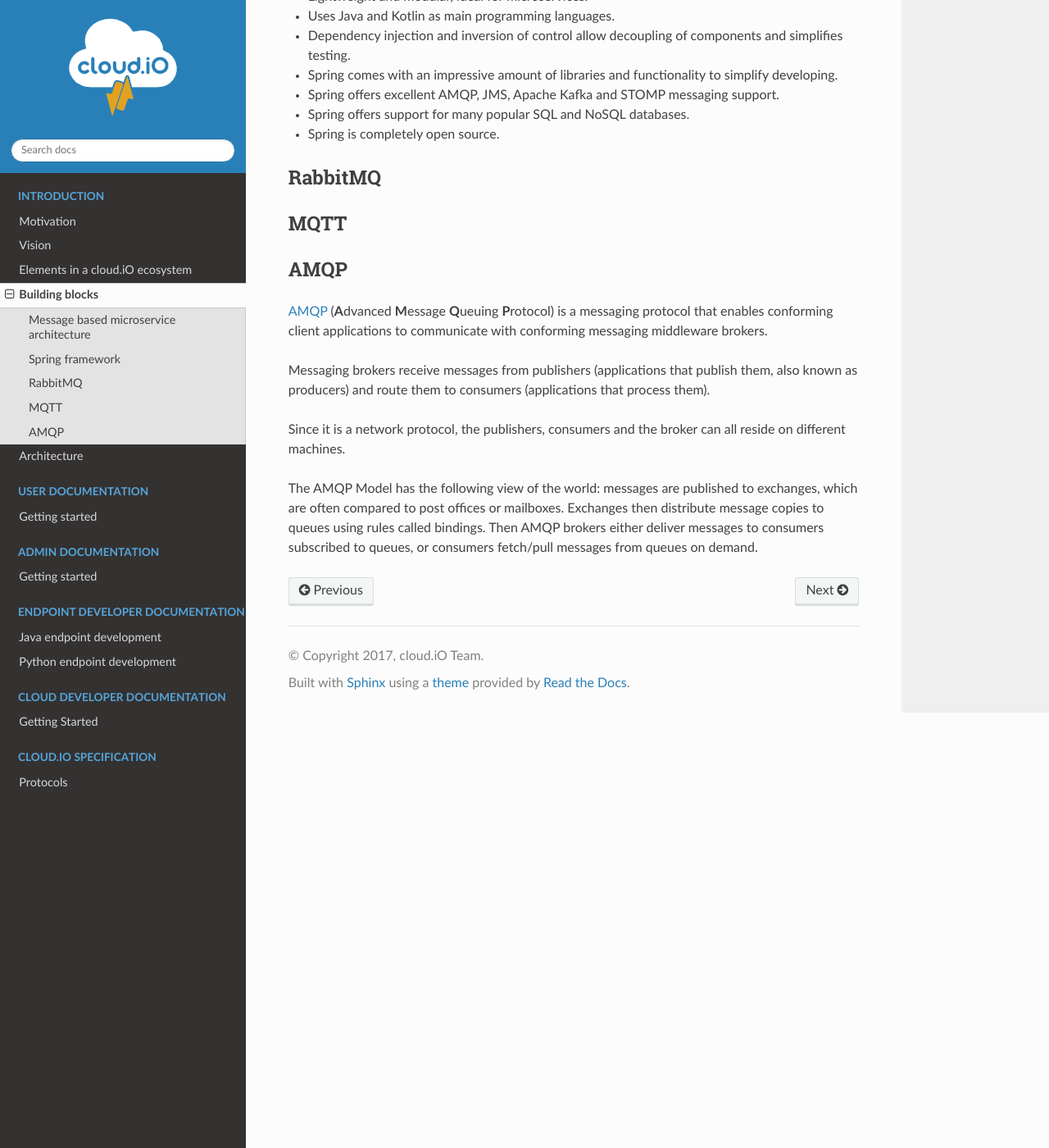
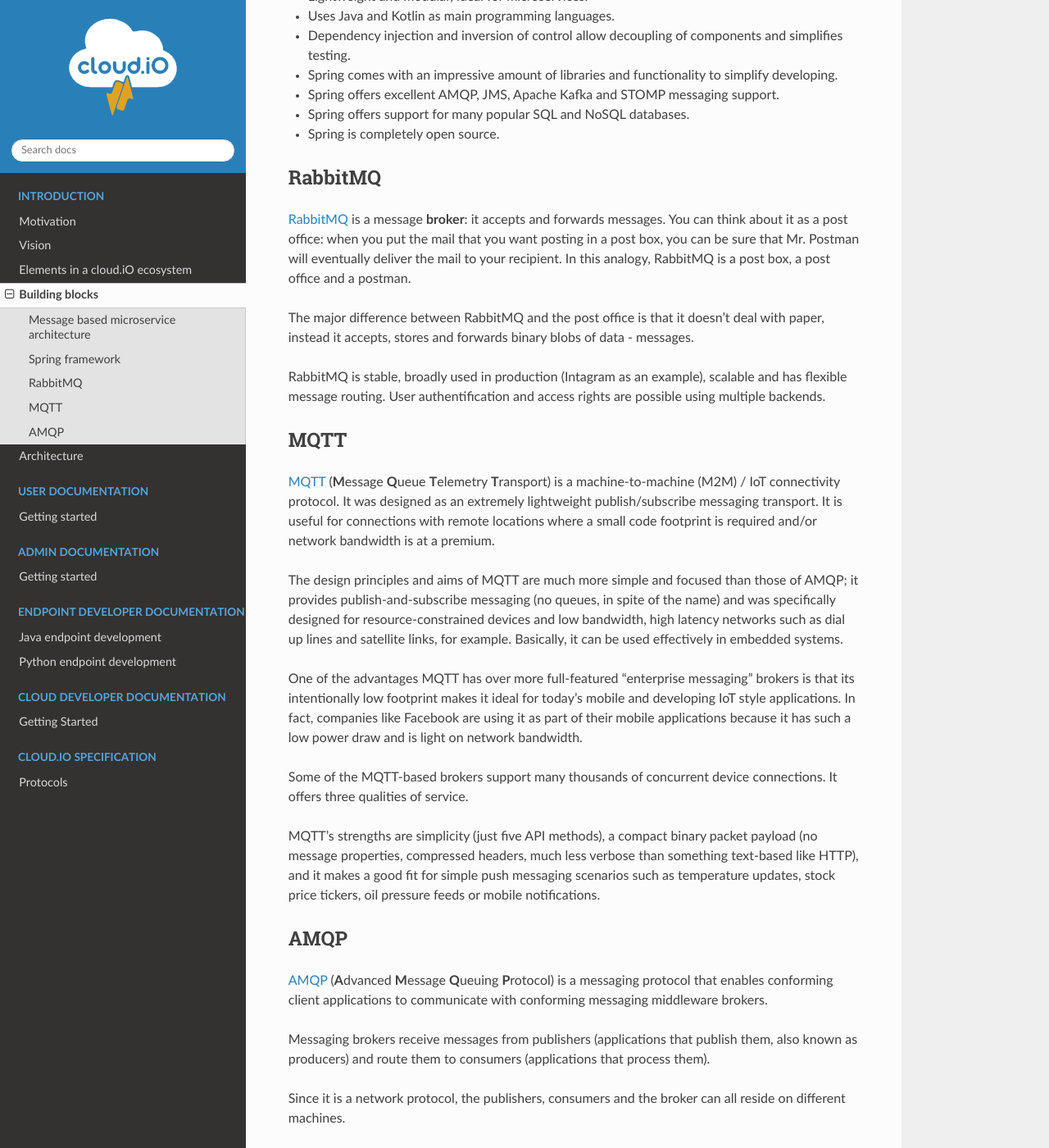
Before and after one commit to cloudio-project/cloudio-endpoint-java, a Sphinx documentation site: the page built from documentation/intro-building-blocks.rst, in a window 1280 px wide and 1400 px high, scrolled down 1544 px. Shown: the whole window at 82% size. Built offline with Sphinx 7.4.7 and the Read the Docs theme 2.0.0, drawn with Linux system fonts in a browser that asks for light colours; some of the changed text lies outside the part shown.

Commit message:
Updated AMQP, MQTT and RabbitMQ description

```diff
--- a/documentation/intro-building-blocks.rst
+++ b/documentation/intro-building-blocks.rst
@@ -40,11 +40,28 @@ from a cloud.iO point of view:
 RabbitMQ
 --------
 
+|RabbitMQ_link| is a message **broker**: it accepts and forwards messages. You can think about it as a post office: when you put the mail that you want posting in a post box, you can be sure that Mr. Postman will eventually deliver the mail to your recipient. In this analogy, RabbitMQ is a post box, a post office and a postman.
+
+The major difference between RabbitMQ and the post office is that it doesn't deal with paper, instead it accepts, stores and forwards binary blobs of data - messages.
+
+RabbitMQ is stable, broadly used in production (Intagram as an example), scalable and has flexible message routing. User authentification and access rights are possible using multiple backends.
+
 MQTT
 ----
 
+|MQTT_link| (**M**\ essage **Q**\ ueue **T**\ elemetry **T**\ ransport) is a machine-to-machine (M2M) / IoT connectivity protocol. It was designed as an extremely lightweight publish/subscribe messaging transport. It is useful for connections with remote locations where a small code footprint is required and/or network bandwidth is at a premium.
+
+The design principles and aims of MQTT are much more simple and focused than those of AMQP; it provides publish-and-subscribe messaging (no queues, in spite of the name) and was specifically designed for resource-constrained devices and low bandwidth, high latency networks such as dial up lines and satellite links, for example. Basically, it can be used effectively in embedded systems.
+
+One of the advantages MQTT has over more full-featured “enterprise messaging” brokers is that its intentionally low footprint makes it ideal for today’s mobile and developing IoT style applications. In fact, companies like Facebook are using it as part of their mobile applications because it has such a low power draw and is light on network bandwidth.
+
+Some of the MQTT-based brokers support many thousands of concurrent device connections. It offers three qualities of service.
+
+MQTT’s strengths are simplicity (just five API methods), a compact binary packet payload (no message properties, compressed headers, much less verbose than something text-based like HTTP), and it makes a good fit for simple push messaging scenarios such as temperature updates, stock price tickers, oil pressure feeds or mobile notifications.
+
 AMQP
 ----
+
 |AMQP_link| (**A**\ dvanced **M**\ essage **Q**\ ueuing **P**\ rotocol) is a messaging protocol that enables conforming client applications to communicate with conforming messaging middleware brokers.
 
 Messaging brokers receive messages from publishers (applications that publish them, also known as producers) and route them to consumers (applications that process them).
@@ -53,6 +70,13 @@ Since it is a network protocol, the publishers, consumers and the broker can all
 
 The AMQP Model has the following view of the world: messages are published to exchanges, which are often compared to post offices or mailboxes. Exchanges then distribute message copies to queues using rules called bindings. Then AMQP brokers either deliver messages to consumers subscribed to queues, or consumers fetch/pull messages from queues on demand.
 
+**RabbitMQ** uses AMQP at its core.
+
+.. figure:: _static/AMQP_hello.png
+   :align: center
+
+   https://www.rabbitmq.com/tutorials/amqp-concepts.html
+
 .. |Spring_framework| raw:: html
 
    <a href="https://spring.io" target="_blank">Spring framework</a>
@@ -60,3 +84,11 @@ The AMQP Model has the following view of the world: messages are published to ex
 .. |AMQP_link| raw:: html
 
    <a href="https://www.amqp.org/" target="_blank">AMQP</a>
+
+.. |MQTT_link| raw:: html
+
+   <a href="https://www.amqp.org/" target="_blank">MQTT</a>
+
+.. |RabbitMQ_link| raw:: html
+
+   <a href="https://www.rabbitmq.com/" target="_blank">RabbitMQ</a>
```
Also changed, not shown: documentation/_static/AMQP_hello.png (added).
